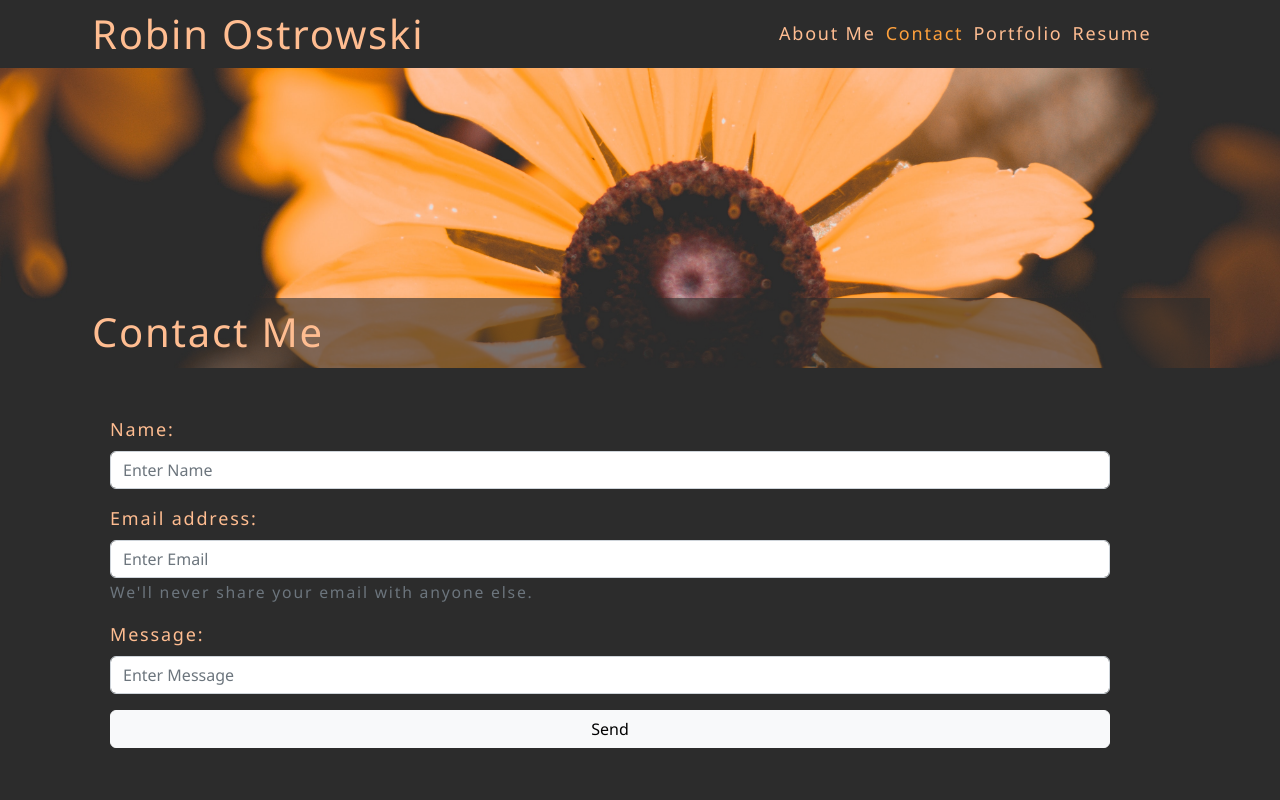
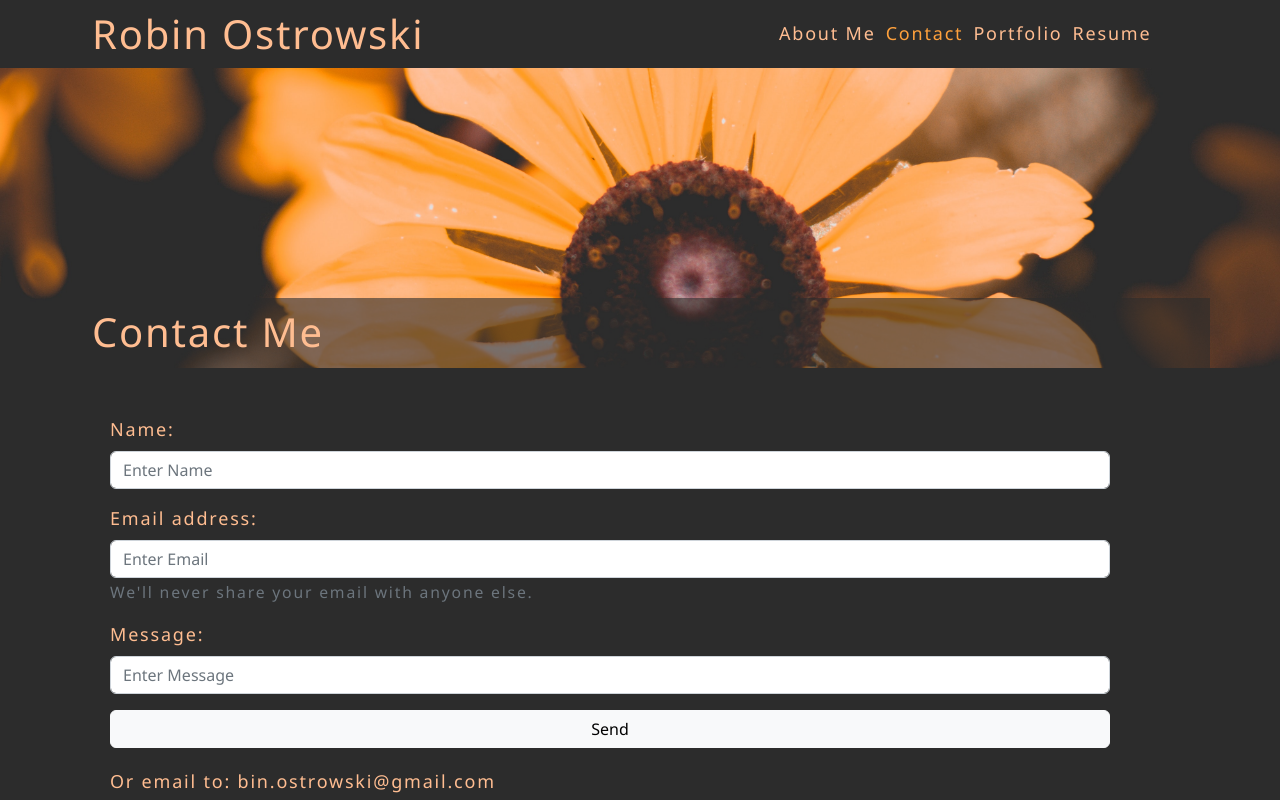
Before and after one commit to Bin-Ostrowski/portfolio-2022, a React (Create React App) app: page / in a window 1280 px wide. Both pictures are taken after a click on the element "Contact". Shown: the top 800 px of the page. Built offline with nearby package versions, Linux system fonts and the light colour scheme.

Commit message:
added email to contact me page

```diff
--- a/src/components/Contact/index.js
+++ b/src/components/Contact/index.js
@@ -117,6 +117,7 @@ export default function ContactForm() {
                 </Button>
               </div>
             </Form>
+            <p className="email">Or email to: <a className="href-links" href="mailto:bin.ostrowski@gmail.com">bin.ostrowski@gmail.com</a></p>
           </Col>
         </Row>
       </Container>
--- a/src/index.css
+++ b/src/index.css
@@ -132,3 +132,7 @@ footer {
 .navActive {
   cursor: pointer;
 }
+
+.email {
+  padding: 20px 0 0 20px;
+}
```
